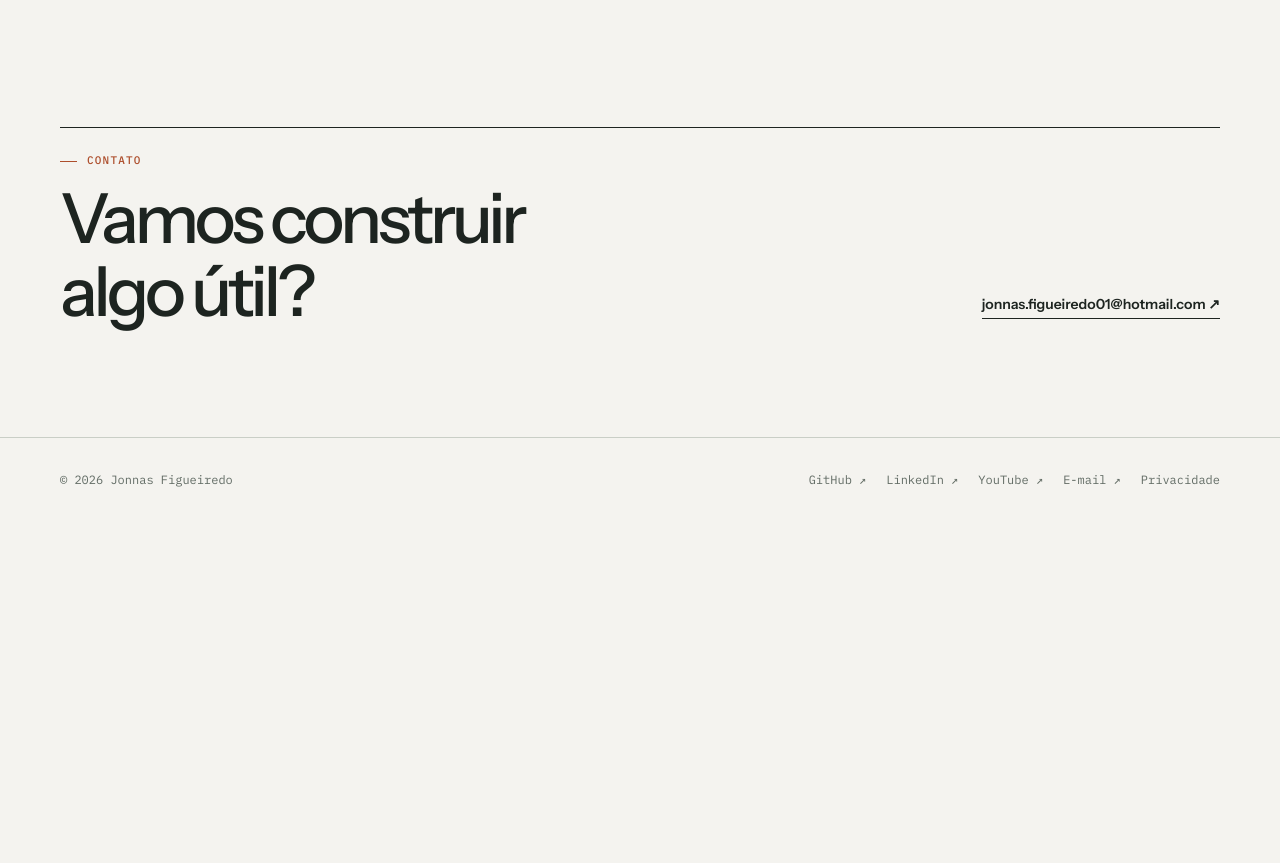
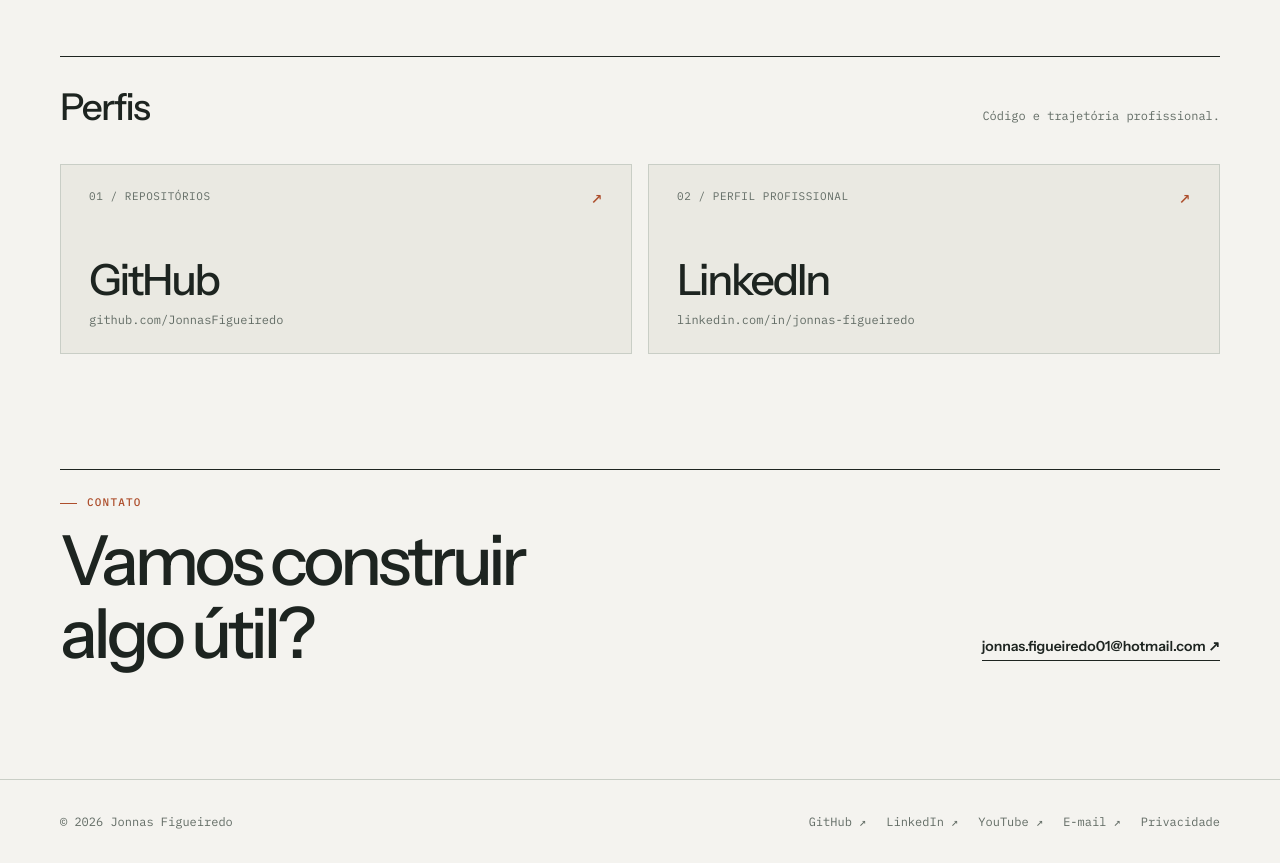
Before and after one commit to JonnasFigueiredo/JonnasFigueiredo.github.io, an Astro site: page /dev in a window 1280 px wide. Shown: the part 1931-2794 px from the top of the page. Before the commit the page ends 2452 px from the top, so only its background shows below. Built offline with nearby package versions, Linux system fonts and the light colour scheme; Astro itself is replaced by a stand-in of ours.

Commit message:
Adiciona perfis na navegação do portfólio

```diff
--- a/src/layouts/Dev.astro
+++ b/src/layouts/Dev.astro
@@ -46,6 +46,7 @@
         <nav aria-label="Navegação do portfólio">
           <a href="/dev/#projetos">Projetos</a>
           <a href="/dev/#sobre">Sobre</a>
+          <a href="/dev/#perfis">Perfis</a>
           <a href="/dev/#contato">Contato</a>
         </nav>
         <a class="header-return" href="/" aria-label="Voltar ao site principal">Site principal <span aria-hidden="true">↗</span></a>
--- a/src/pages/dev/index.astro
+++ b/src/pages/dev/index.astro
@@ -12,10 +12,6 @@
       <p class="eyebrow">Jonnas Figueiredo / Desenvolvimento</p>
       <h1 id="dev-title">Meu portfólio.</h1>
       <p class="intro">Desenvolvo aplicações full stack com Java, Spring Boot e React. Minha experiência em qualidade de software também faz parte desse trabalho.</p>
-      <div class="hero-actions">
-        <a href="#projetos">Explorar projetos <span aria-hidden="true">↓</span></a>
-        <a href={'mailto:' + site.email}>Entrar em contato <span aria-hidden="true">↗</span></a>
-      </div>
     </div>
   </section>
 
@@ -53,6 +49,25 @@
     </div>
   </section>
 
+  <section id="perfis" class="profiles-section" aria-labelledby="profiles-title">
+    <div class="section-line">
+      <h2 id="profiles-title">Perfis</h2>
+      <p>Código e trajetória profissional.</p>
+    </div>
+    <div class="profile-grid">
+      <a class="profile-card" href={site.profiles.github} target="_blank" rel="me noopener noreferrer">
+        <span class="profile-card-top"><span>01 / Repositórios</span><span aria-hidden="true">↗</span></span>
+        <strong>GitHub</strong>
+        <span class="profile-address">github.com/JonnasFigueiredo</span>
+      </a>
+      <a class="profile-card" href={site.profiles.linkedin} target="_blank" rel="me noopener noreferrer">
+        <span class="profile-card-top"><span>02 / Perfil profissional</span><span aria-hidden="true">↗</span></span>
+        <strong>LinkedIn</strong>
+        <span class="profile-address">linkedin.com/in/jonnas-figueiredo</span>
+      </a>
+    </div>
+  </section>
+
   <section id="contato" class="contact-section" aria-labelledby="contact-title">
     <div><p class="eyebrow">Contato</p><h2 id="contact-title">Vamos construir<br />algo útil?</h2></div>
     <a class="text-link" href={'mailto:' + site.email}>{site.email} <span aria-hidden="true">↗</span></a>
--- a/src/styles/dev.css
+++ b/src/styles/dev.css
@@ -42,10 +42,8 @@
 .hero { padding: clamp(80px, 11vw, 150px) 0 100px; }
 .hero h1 { max-width: 850px; margin: 22px 0 25px; font-size: clamp(49px, 6.6vw, 91px); font-weight: 500; line-height: .98; letter-spacing: -.065em; }
 .hero .intro { max-width: 650px; margin: 0; color: #434c45; font-size: clamp(17px, 2.05vw, 21px); line-height: 1.55; }
-.hero-actions { display: flex; flex-wrap: wrap; gap: 12px 28px; align-items: center; margin-top: 35px; }
-.hero-actions a, .text-link { font-weight: 600; font-size: 14px; text-decoration: none; border-bottom: 1px solid currentColor; padding-bottom: 3px; }
-.hero-actions a:hover, .text-link:hover { color: var(--dev-accent); }
-.hero-actions a:first-child { color: var(--dev-accent); }
+.text-link { font-weight: 600; font-size: 14px; text-decoration: none; border-bottom: 1px solid currentColor; padding-bottom: 3px; }
+.text-link:hover { color: var(--dev-accent); }
 .section-line { display: flex; align-items: baseline; justify-content: space-between; gap: 24px; border-top: 1px solid var(--dev-ink); padding-top: 20px; }
 .section-line h2 { margin: 0; font-size: clamp(24px, 3vw, 37px); font-weight: 500; letter-spacing: -.045em; }
 .section-line p { margin: 0; color: var(--dev-muted); font: 400 12px/1.5 var(--dev-mono); text-align: right; }
@@ -67,7 +65,15 @@
 .about-section h2 { margin: 0; font-size: clamp(30px, 4vw, 50px); font-weight: 500; line-height: 1.1; letter-spacing: -.055em; }
 .about-section p { margin: 0 0 20px; font-size: 17px; color: #454d46; }
 .about-section .text-link { display: inline-block; margin-top: 5px; }
-.contact-section { display: grid; grid-template-columns: 1fr auto; align-items: end; gap: 32px; margin: 130px 0 110px; padding-top: 25px; border-top: 1px solid var(--dev-ink); }
+.profiles-section { margin-top: 120px; }
+.profile-grid { display: grid; grid-template-columns: repeat(2, minmax(0, 1fr)); gap: 16px; margin-top: 28px; }
+.profile-card { display: flex; flex-direction: column; min-height: 190px; padding: 24px 28px; border: 1px solid var(--dev-line); background: var(--dev-surface); text-decoration: none; transition: border-color .2s ease, transform .2s ease; }
+.profile-card:hover { border-color: var(--dev-accent); transform: translateY(-3px); }
+.profile-card-top { display: flex; justify-content: space-between; gap: 16px; color: var(--dev-muted); font: 400 11px/1.4 var(--dev-mono); text-transform: uppercase; letter-spacing: .05em; }
+.profile-card-top span:last-child { color: var(--dev-accent); font-size: 19px; line-height: .8; }
+.profile-card strong { margin-top: auto; font-size: clamp(30px, 3.4vw, 43px); font-weight: 500; letter-spacing: -.055em; line-height: 1.1; }
+.profile-address { margin-top: 8px; color: var(--dev-muted); font: 400 12px/1.5 var(--dev-mono); overflow-wrap: anywhere; }
+.contact-section { display: grid; grid-template-columns: 1fr auto; align-items: end; gap: 32px; margin: 115px 0 110px; padding-top: 25px; border-top: 1px solid var(--dev-ink); }
 .contact-section h2 { margin: 13px 0 0; font-size: clamp(37px, 5.4vw, 70px); line-height: 1.05; font-weight: 500; letter-spacing: -.06em; }
 .contact-section .text-link { margin-bottom: 8px; white-space: nowrap; }
 .dev-footer { border-top: 1px solid var(--dev-line); }
@@ -129,6 +135,8 @@
   .project-row .line { grid-column: 2; font-size: 13px; }
   .project-row .arrow { grid-column: 3; grid-row: 1 / 3; padding-top: 8px; }
   .about-section, .contact-section { grid-template-columns: 1fr; gap: 22px; margin-top: 90px; }
+  .profiles-section { margin-top: 90px; }
+  .profile-grid { grid-template-columns: 1fr; }
   .contact-section { margin-bottom: 90px; }
   .case-back { margin: 31px 0 50px; }
   .case-header { grid-template-columns: 1fr; gap: 35px; }
@@ -144,5 +152,5 @@
 }
 @media (prefers-reduced-motion: reduce) {
   html { scroll-behavior: auto; }
-  .project-row, .project-row .arrow { transition: none; }
+  .project-row, .project-row .arrow, .profile-card { transition: none; }
 }
```
Also changed, not shown: tests/site.spec.ts (+11 -0 lines).
